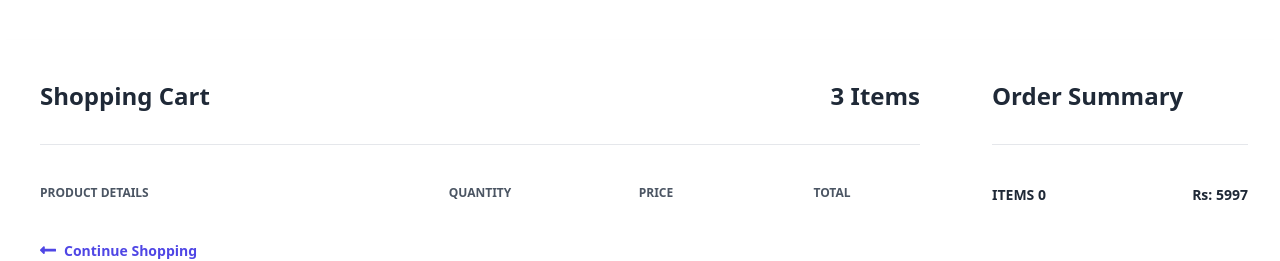
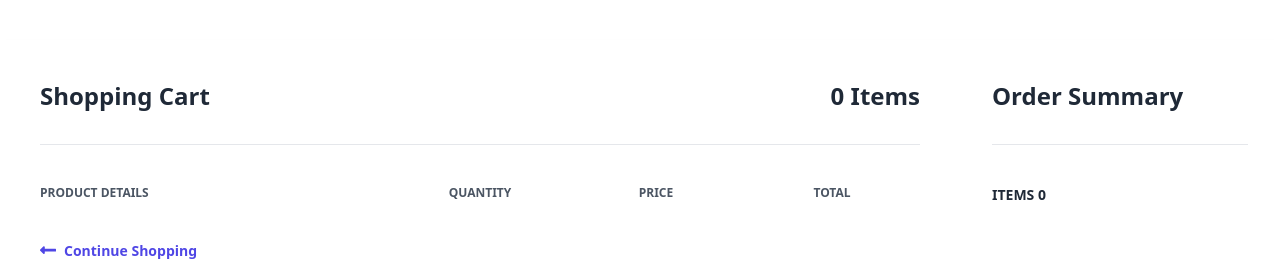
Before and after one commit to Muhammad-Akif/shopnstich, a Next.js app: page /cart in a window 1280 px wide. Shown: the top 261 px of the page. Built offline with nearby package versions, Linux system fonts and the light colour scheme; what tw-elements would draw is missing.

Commit message:
updated cart

```diff
--- a/components/Navbar.jsx
+++ b/components/Navbar.jsx
@@ -3,9 +3,13 @@ import Link from 'next/link'
 import Image from 'next/image'
 import logo from '../images/landingPage/logo.svg'
 import { MobileNav, MegaMenu } from './index'
+import { useStateContext } from '../context/StateContext';
 import { getMenuDetails } from '../services'
+import { useRouter } from 'next/router'
 
-function Navbar({ adjust,cart }) {
+function Navbar({ adjust }) {
+    const { totalQuantities } = useStateContext();
+    const router = useRouter()
     const [megaMenu, setMegaMenu] = useState([])
     useEffect(() => {
         getMenuDetails().then((newCategories) => setMegaMenu(newCategories))
@@ -13,7 +17,7 @@ function Navbar({ adjust,cart }) {
     console.log('menu --> ', megaMenu)
     return (
         <>
-            <nav class={`flex items-center justify-between flex-wrap bg-green-960 px-6 pt-6 sm:px-12 ${adjust ? 'sm:py-5': 'sm:py-10'}`}>
+            <nav class={`flex items-center justify-between flex-wrap bg-green-960 px-6 pt-6 sm:px-12 ${adjust ? 'sm:py-5' : 'sm:py-10'}`}>
                 <div data-aos="zoom-out" class="flex items-center justify-between flex-shrink-0 mr-6">
                     <Link href="/"><Image class="hover:cursor-pointer" src={logo} width="170" height="42" title='logo' /></Link>
 
@@ -38,18 +42,18 @@ function Navbar({ adjust,cart }) {
                         <input class="focus:ring-2 focus:ring-green-950 focus:outline-none w-full text-sm leading-6 text-gray-900 placeholder-gray-500 rounded-md py-2 pl-10 ring-1 ring-gray-200 shadow-sm" type="text" aria-label="Filter projects" placeholder="Search Cloths ..." />
                     </form>
                     <div>
-                        <button class="py-4 px-1 relative border-2 border-transparent rounded-full text-white-900  outline-none text-white mr-4 transition duration-150 ease-in-out" aria-label="Cart">
+                        <button onClick={() => router.push("/cart")} class="py-4 px-1 relative border-2 border-transparent rounded-full text-white-900  outline-none text-white mr-4 transition duration-150 ease-in-out" aria-label="Cart">
                             <svg class="h-6 w-6" fill="none" stroke-linecap="round" stroke-linejoin="round" stroke-width="2" viewBox="0 0 24 24" stroke="currentColor">
                                 <path d="M3 3h2l.4 2M7 13h10l4-8H5.4M7 13L5.4 5M7 13l-2.293 2.293c-.63.63-.184 1.707.707 1.707H17m0 0a2 2 0 100 4 2 2 0 000-4zm-8 2a2 2 0 11-4 0 2 2 0 014 0z"></path>
                             </svg>
                             <span class="absolute inset-0 object-right-top -mr-6">
                                 <div class="inline-flex items-center px-1.5 py-0.5 border-2 border-none rounded-full text-xs font-semibold leading-4 bg-red-600 text-white">
-                                    {cart || 0}
+                                   {totalQuantities}
                                 </div>
                             </span>
                         </button>
                     </div>
-                    <Link href="/login" class="">
+                    <Link href="/login">
                         <button class="px-3 py-1 hover:scale-105 tracking-wide bg-transparent font-bold border-2 border-green-950 hover:border-green-500 text-white text-lg rounded-lg hover:bg-green-500">Login</button>
                     </Link>
                 </div>
--- a/pages/cart.js
+++ b/pages/cart.js
@@ -25,7 +25,7 @@ const cart = () => {
                 <div class="w-3/4 bg-white px-10 py-10">
                     <div class="flex justify-between border-b pb-8">
                         <h1 class="font-semibold text-2xl">Shopping Cart</h1>
-                        <h2 class="font-semibold text-2xl">3 Items</h2>
+                        <h2 class="font-semibold text-2xl">{totalQuantities} Items</h2>
                     </div>
                     <div class="flex mt-10 mb-5">
                         <h3 class="font-semibold text-gray-600 text-xs uppercase w-2/5">Product Details</h3>
@@ -50,21 +50,22 @@ const cart = () => {
                                             class="font-semibold hover:text-red-500 text-gray-500 text-xs"
                                             onClick={() => onRemove(item)}
                                         >
-                                            <TiDeleteOutline />
+                                            Remove
                                         </button>
                                     </div>
                                 </div>
-                                <div class="flex justify-center hover:cursor-pointer items-center w-1/5">
+                                <div className="quantity">
+                                    <p className="quantity-desc flex items-center h-10">
                                         <span className="minus" onClick={() => toggleCartItemQuanitity(item.id, 'dec')}>
                                             <AiOutlineMinus />
                                         </span>
-
                                         <span className="num" onClick="">{item.quantity}</span>
-
                                         <span className="plus" onClick={() => toggleCartItemQuanitity(item.id, 'inc')}>
                                             <AiOutlinePlus />
                                         </span>
+                                    </p>
                                 </div>
+
                                 <span class="text-center w-1/5 font-semibold text-sm">Rs {item.price}</span>
                                 <span class="text-center w-1/5 font-semibold text-sm">Rs {item.price * totalQuantities}</span>
                             </div>
@@ -82,7 +83,7 @@ const cart = () => {
                     <h1 class="font-semibold text-2xl border-b pb-8">Order Summary</h1>
                     <div class="flex justify-between mt-10 mb-5">
                         <span class="font-semibold text-sm uppercase">Items {totalQuantities}</span>
-                        <span class="font-semibold text-sm">Rs: 5997</span>
+                        <span class="font-semibold text-sm">{totalQuantities.length > 0 && (<span>Rs: {totalPrice}</span>)}</span>
                     </div>
                     <div class="py-10">
                         <label for="promo" class="font-semibold inline-block mb-3 text-sm uppercase">Promo Code</label>
```
Lines whose indentation alone changed are shown as unchanged.
